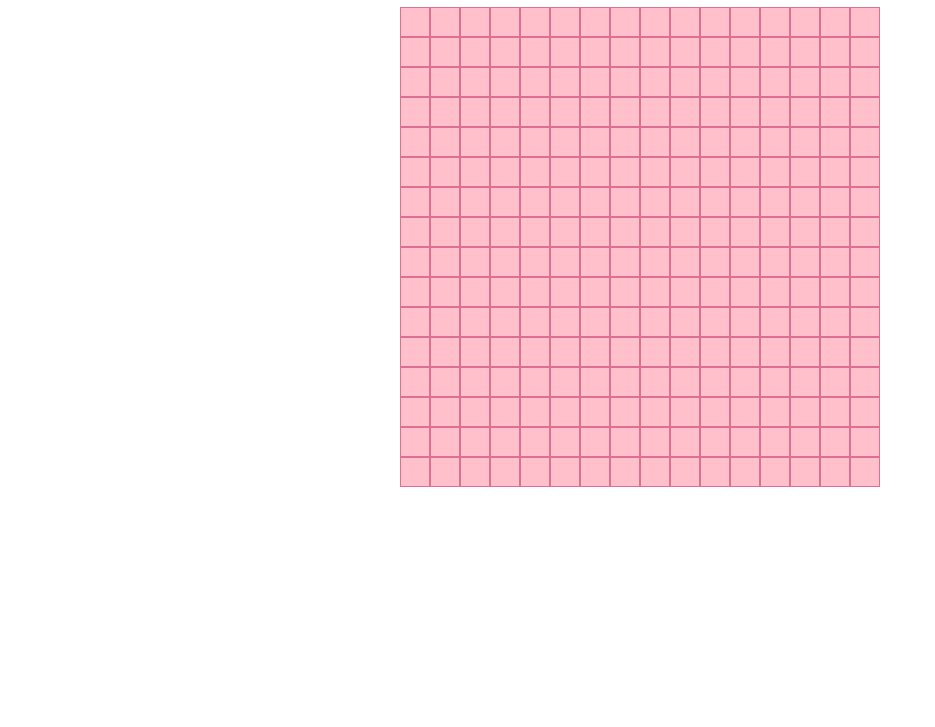
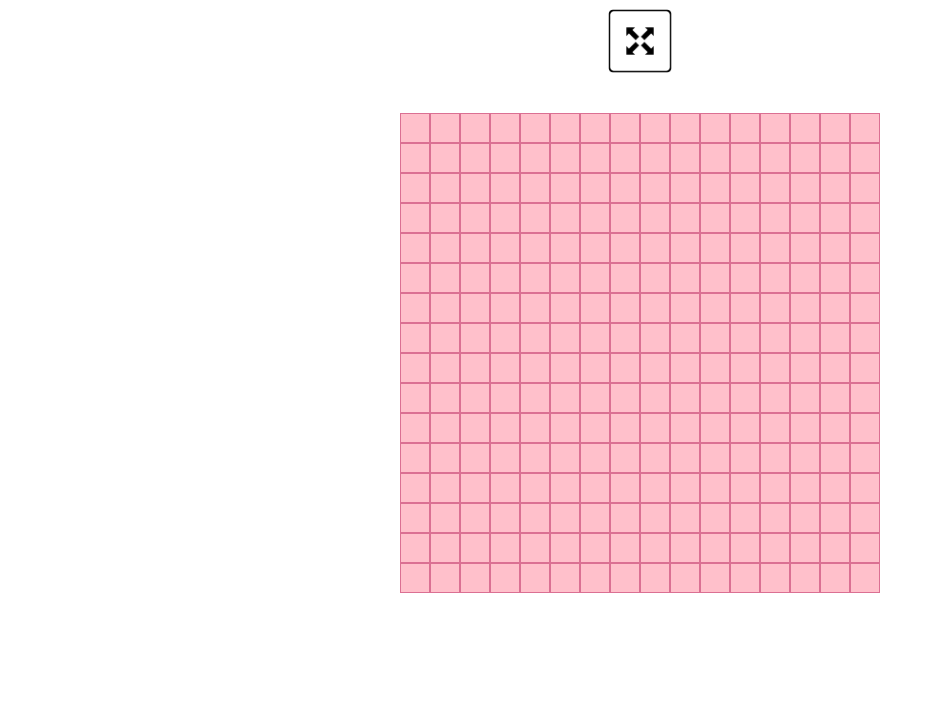
Before and after one commit to hajra-javed/etch-a-sketch, a plain HTML site: page index.html in a window 1280 px wide. Shown: the part 73-800 px from the top of the page, without its empty margins (0-935 px from the left). Drawn offline with Linux system fonts and the light colour scheme.

Commit message:
Added resize button

```diff
--- a/index.html
+++ b/index.html
@@ -10,6 +10,9 @@
 </head>
 <body>
     <h1>Etch A Sketch</h1>
+    <div class="resize" >
+        <img src= 'resize.png'/>
+    </div>
     <div class="container"></div>
 
     </div>
--- a/style.css
+++ b/style.css
@@ -1,3 +1,24 @@
+.resize{
+    height: 10vh;
+    width: 10vh;
+    margin: 3vh auto;
+    transition: width 1s, height 1s;
+    display: flex;
+    justify-content: center;
+}
+
+.resize > img{
+    height: 80%;
+    width: 80%;
+    transition: height 1s, width 1s;
+}
+
+.resize > img:hover{
+    cursor: pointer;
+    height: 100%;
+    width: 100%;
+}
+
 .container{
     display: flex;
     flex-direction: column;
```
Also changed, not shown: resize.svg (added).
